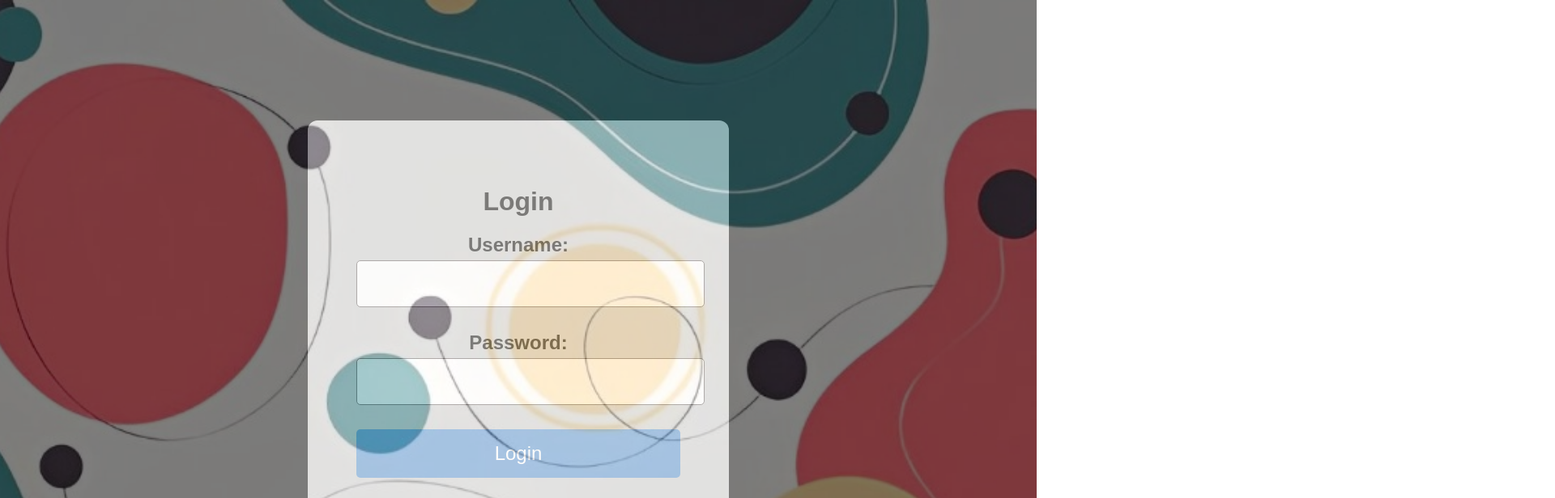
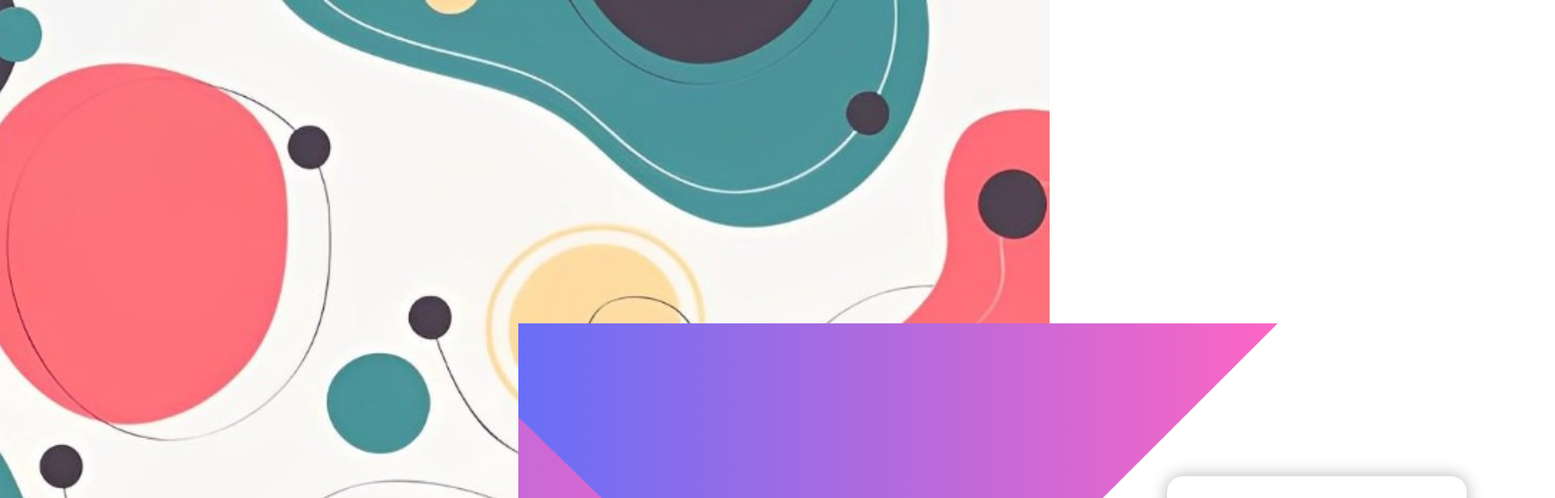
Before and after one commit to satwika-reddy10/Expression_Tracker, a React (Create React App) app in the folder client/: page / in a window 1280 px wide. Shown: the top 616 px of the page at 81% size, 1920 px wide, since content can reach past the window. Built offline with nearby package versions, Linux system fonts and the light colour scheme.

Commit message:
changed loginPage background and css

```diff
--- a/client/src/components/LoginPage/LoginPage.css
+++ b/client/src/components/LoginPage/LoginPage.css
@@ -5,39 +5,33 @@
   display: flex;
   justify-content: center;
   align-items: center;
-  position: relative; /* For overlay purposes */
-  background-image: url('./img2.jpg'); /* Background image */
+  position: absolute; /* For overlay purposes */
+  background: url("./login3.png"); /* Background image */
   background-size: cover; /* Cover the full viewport */
   background-position: center; /* Center the image */
   background-repeat: no-repeat; /* No repeating */
-  opacity: 0.5; /* Make the image slightly visible */
 }
-
-/* Semi-transparent overlay to darken the background */
-.overlay {
-  position: absolute;
-  top: 0;
-  left: 0;
-  width: 100%;
-  height: 100%;
-  background-color: rgba(0, 0, 0, 0.5); /* Dark semi-transparent overlay */
-  z-index: 1; /* Layer the overlay behind the login box */
-}
-
 /* Centered login box */
 .login-box {
-  background: rgba(255, 255, 255, 0.8); /* Semi-transparent login box */
-  width: 400px; /* Wider login box */
+  background: #FFFFFF; /* Semi-transparent login box */
+  width:250px; /* Wider login box */
   padding: 60px; /* More padding inside the box */
-  border-radius: 12px;
+  /*padding-left: 30px;
+  padding-right: 30px;*/
+  padding-top: 20px;
+  /*padding-bottom: 30px;*/
+  border-radius: 20px;
   box-shadow: 0px 0px 20px rgba(0, 0, 0, 0.3); /* Add shadow */
   z-index: 2; /* Ensure the login box is above the overlay */
   text-align: center;
   position: relative;
+
+  left:27%;
 }
 
 /* Input fields styling */
 .input-field {
+  margin-top: 50px;
   margin-bottom: 30px;
 }
 
@@ -48,27 +42,34 @@ label {
 }
 
 input {
+  position: relative;
+  right:15px;
   width: 100%;
   padding: 14px;
   font-size: 1.5rem;
-  border-radius: 5px;
-  border: 1px solid #665f5f;
+  box-shadow: 0px 0px 20px rgba(0, 0, 0, 0.3);
+  border-radius: 20px;
+  font-size: 17px;
+  border: 1px solid #dfd1d1;
 }
 
 /* Button styling */
 button {
-  width: 100%;
-  padding: 16px;
-  font-size: 1.5rem;
-  background-color: #538ecd;
+  margin-top: 5px;
+  width: 45%;
+  padding: 14px;
+  font-size: 1.3rem;
+  background-color: #8d43a3;
   color: white;
   border: none;
-  border-radius: 5px;
+  font-size: 17px;
+  border-radius: 40px;
   cursor: pointer;
+  box-shadow: 0 4px 8px 0 rgba(181, 141, 237, 0.7), 0 6px 20px 0 rgba(181, 141, 237, 0.9);
 }
 
 button:hover {
-  background-color: #0056b3;
+  background-color: #8d43a3ce;
 }
 
 
@@ -81,5 +82,5 @@ button:hover {
 .player-name {
   margin-top: 15px;
   font-weight: bold;
-  color: #333;
+  color: #5e5656;
 }
--- a/client/src/components/LoginPage/LoginPage.js
+++ b/client/src/components/LoginPage/LoginPage.js
@@ -37,17 +37,18 @@ function LoginPage() {
   return (
     <div className="outer-container">
       {/* Semi-transparent overlay */}
-      <div className="overlay"></div>
 
       {/* Login box */}
       <div className="login-box">
-        <h1>Login</h1>
+        <div className="heading">
+          <h1>Login</h1>
+        </div>
         <form onSubmit={handleLogin}>
           {/* Input for username */}
           <div className="input-field">
-            <label htmlFor="username">Username:</label>
             <input
               type="text"
+              placeholder="Username"
               id="username"
               name="username"
               value={username}
@@ -58,9 +59,9 @@ function LoginPage() {
 
           {/* Input for password */}
           <div className="input-field">
-            <label htmlFor="password">Password:</label>
             <input
               type="password"
+              placeholder="password"
               id="password"
               name="password"
               value={password}
@@ -70,7 +71,7 @@ function LoginPage() {
           </div>
 
           {/* Submit button */}
-          <button type="submit">Login</button>
+          <button type="submit">LOGIN</button>
         </form>
       </div>
     </div>
```
Also changed, not shown: client/src/components/LoginPage/53a1d399c10dd3639e2c5a2f46cc11ab.jpg (deleted), client/src/components/LoginPage/login3.png (added).
